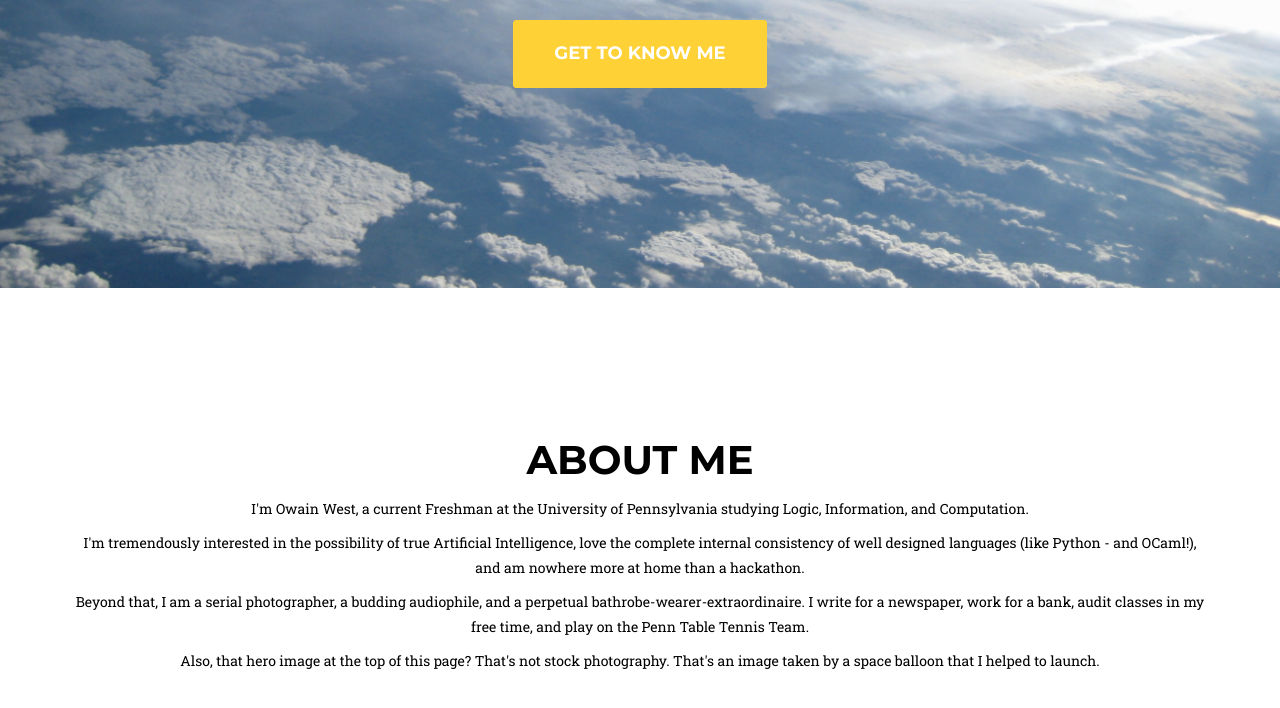
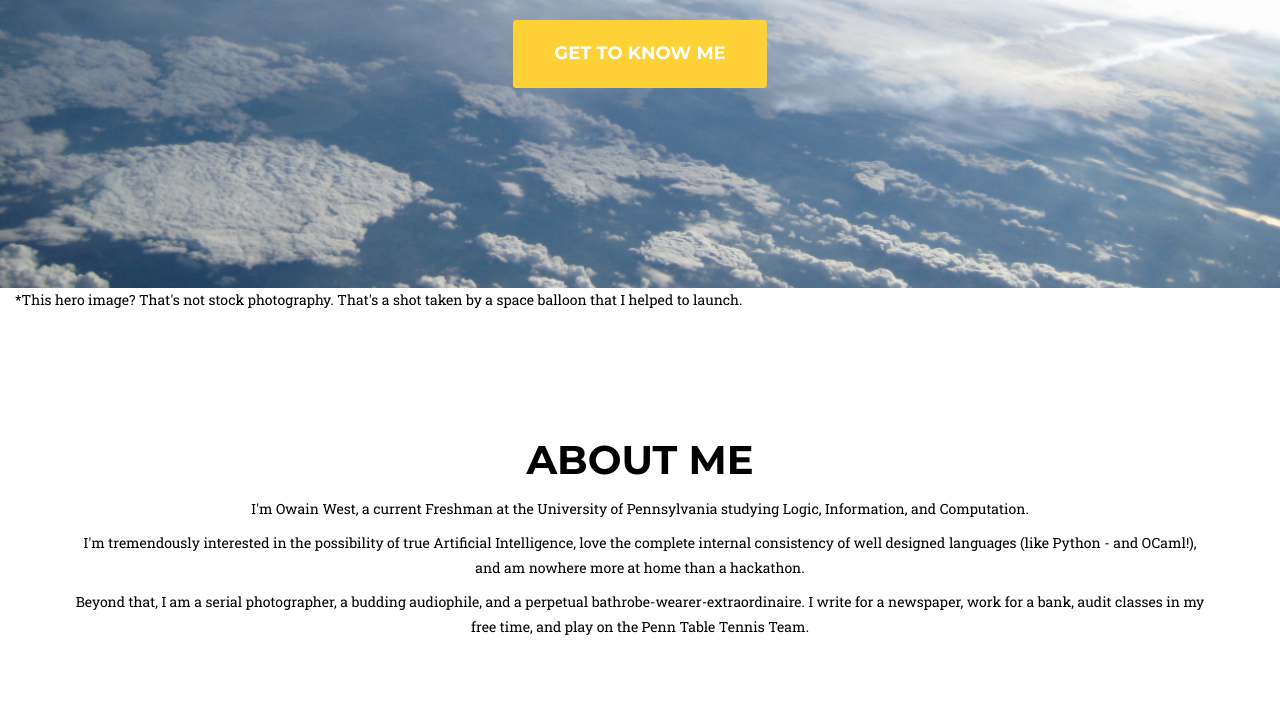
Before and after one commit to owainwest/owainwest.github.io, a plain HTML site: page index.html in a window 1280 px wide. Shown: the part 470-1178 px from the top of the page. Drawn offline with nearby package versions, Linux system fonts and the light colour scheme; a web font is replaced by a local one.

Commit message:
changed image joke

```diff
--- a/index.html
+++ b/index.html
@@ -103,6 +103,10 @@
             </div>
         </div>
     </header>
+
+    <div class="col-lg-12">
+    <p>*This hero image? That's not stock photography. That's a shot taken by a space balloon that I helped to launch.</p>
+    </div>
     <!-- About Section -->
     <section id="about">
         <div class="container">
@@ -117,7 +121,6 @@
                 	<p>I'm Owain West, a current Freshman at the University of Pennsylvania studying Logic, Information, and Computation.</p>
                 	<p>I'm tremendously interested in the possibility of true Artificial Intelligence, love the complete internal consistency of well designed languages (like Python - and OCaml!), and am nowhere more at home than a hackathon.</p>
                 	<p>Beyond that, I am a serial photographer, a budding audiophile, and a perpetual bathrobe-wearer-extraordinaire. I write for a newspaper, work for a bank, audit classes in my free time, and play on the Penn Table Tennis Team.</p>
-                	<p>Also, that hero image at the top of this page? That's not stock photography. That's an image taken by a space balloon that I helped to launch.</p>
                 	</center>
                 </div>
             </div>
```
